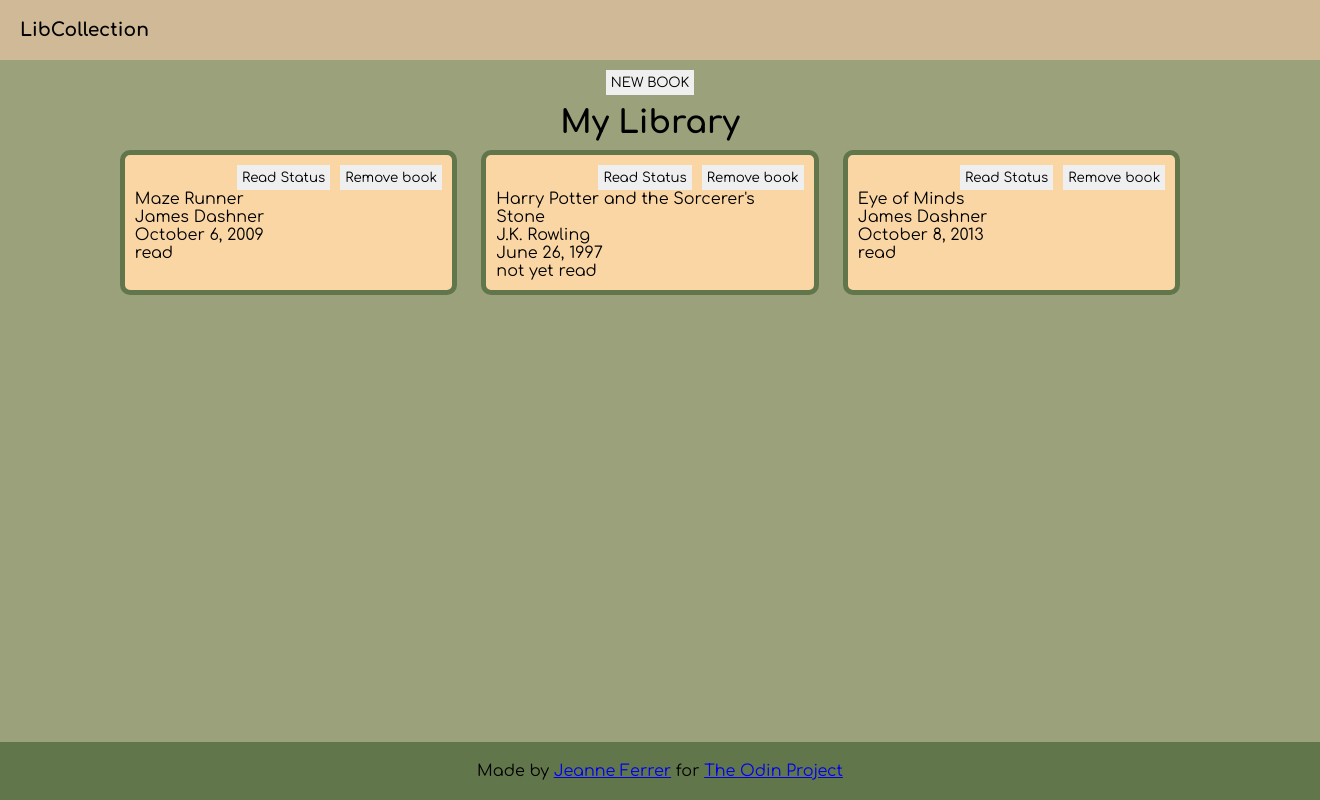
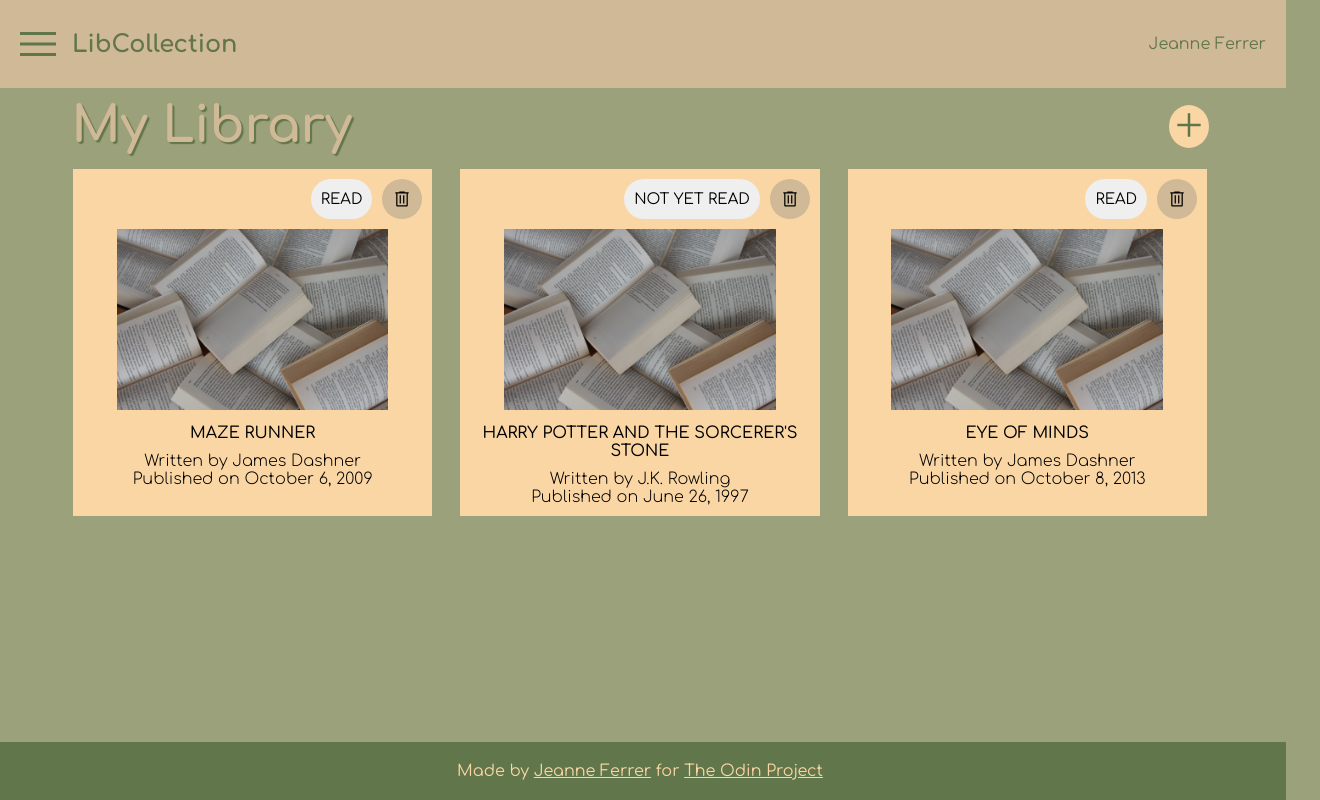
Before and after one commit to adiferrer/odin-library, a plain HTML site: page index.html in a window 1280 px wide. Shown: the whole page, 1320 px wide, since content can reach past the window. Drawn offline with Linux system fonts and the light colour scheme.

Commit message:
Fix body layout
Added icons and placeholder image.

```diff
--- a/index.html
+++ b/index.html
@@ -10,23 +10,39 @@
 <body>
     <div id="container">
         <div id="header">
-            <h3>LibCollection</h3>
+            <div>
+                <img src="icons/menu-icon.svg" alt="menu icon" id="menu-icon" class="header-icon"/>
+                <h2>LibCollection</h2>
+            </div>
+            <div>
+                <img src="" alt=""/>
+                <div>
+                    <img src="" alt=""/>
+                </div>
+                <p>Jeanne Ferrer</p>
+            </div>
         </div>
         <div id="main-content">
-            <button id="open-book-form" onclick="openForm()">NEW BOOK</button>
+            <div>
+                <h1>My Library</h1>
+                <button id="open-book-form" onclick="openForm()"><img src="icons/add-icon.svg" alt="add icon" id="add-icon" class="body-icon"/></button>
                 <!-- Pop-up Form -->
                 <div id="form-popup">
                     <form action="" id="form-container" method="post">
                         <h1>Add a new book!!!</h1>
 
+                        <div>
                             <label for="title">Title</label>
                             <input type="text" name="title" id="title" required/>
-
+                        </div>
+                        <div>
                             <label for="author">Author</label>
                             <input type="text" name="author" id="author" required/>
-
+                        </div>
+                        <div>
                             <label for="datePublished">Date Published</label>
                             <input type="date" name="datePublished" id="datePublished" required/>
+                        </div>
 
                         <fieldset>
                             <legend>Have you read this book?</legend>
@@ -43,7 +59,7 @@
                         <button type="button" class="btn" onclick="closeForm()">Close</button>
                     </form>
                 </div>
-            <h1>My Library</h1>
+            </div>
             <div id="library"></div>
         </div>
         <div id="footer">
--- a/script.js
+++ b/script.js
@@ -2,18 +2,21 @@ datePublished.max = new Date().toLocaleDateString('en-ca');
 const libraryDisplay = document.getElementById('library');
 let myLibrary = [ // array of book objects
     {
+        imgSrc: "",
         title: 'Maze Runner',
         author: 'James Dashner',
         datePublished: 'October 6, 2009',
         isRead: true
     },
     {
+        imgSrc: "",
         title: 'Harry Potter and the Sorcerer\'s Stone',
         author: 'J.K. Rowling',
         datePublished: 'June 26, 1997',
         isRead: false
     },
     {
+        imgSrc: "",
         title: 'Eye of Minds',
         author: 'James Dashner',
         datePublished: 'October 8, 2013',
@@ -22,13 +25,13 @@ let myLibrary = [ // array of book objects
 ];
 
 function Book(title, author, datePublished, isRead) {
+    this.imgSrc = "";
     this.title = title;
     this.author = author;
 
     const date = new Date(datePublished).toDateString().split(' '); // converts date to words
     this.datePublished = `${date[1]} ${date[2]}, ${date[3]} `;
     this.isRead = isRead;
-    this.imgSrc = "";
 
     this.info = function() {
         return `${title} by ${author}, published ${datePublished}, ${isRead ? "read" : "not yet read"}`;
@@ -36,7 +39,7 @@ function Book(title, author, datePublished, isRead) {
 }
 
 function openForm() { // shows form
-    document.getElementById("form-popup").style.display = "block";
+    document.getElementById("form-popup").style.display = "flex";
     document.getElementById("open-book-form").disabled = true;
 }
 
@@ -65,36 +68,43 @@ function displayBook(book) {
     for(let b = 1; b <= 2; b++) {
         const button = document.createElement('button');
         button.setAttribute("type", "button");
-        let btnText;
+        let btnContent;
 
         if (b === 1) {
             button.className = 'read-status';
-            btnText = document.createTextNode('Read Status');
+            btnContent = document.createTextNode(`${book['isRead'] ? "read" : "not yet read"}`);
         } else if (b === 2) {
             button.className = 'remove-btn';
-            btnText = document.createTextNode('Remove book');
+            btnContent = document.createElement('img');
+            btnContent.setAttribute('src', 'icons/trash-icon.svg');
         }
 
-        button.appendChild(btnText);
+        button.appendChild(btnContent);
         actionBtns.appendChild(button);
     }
     card.appendChild(actionBtns);
 
     // displays book and its information in website
     for (const property in book) {
-        const textDiv = document.createElement('div');
-        let text;
+        const bookDiv = document.createElement('div');
+        let content;
 
-        if (property === 'title' || property === 'author' || property === 'datePublished') {
-            text = document.createTextNode(book[property]);
-        } else if (property === 'isRead') {
-            text = document.createTextNode(`${book[property] ? "read" : "not yet read"}`);
+        if (property === 'title') {
+            content = document.createTextNode(book[property]);
+        } else if (property === 'author') {
+            content = document.createTextNode('Written by ' + book[property]);
+        } else if (property === 'datePublished') {
+            content = document.createTextNode('Published on ' + book[property]);
+        } else if (property === 'imgSrc') {
+            content = document.createElement('img');
+            content.setAttribute('src', 'images/book-placeholder.jpeg');
         } else {
             continue;
         }
 
-        textDiv.appendChild(text);
-        card.appendChild(textDiv);
+        bookDiv.appendChild(content);
+        bookDiv.className = property;
+        card.appendChild(bookDiv);
     }
 
     libraryDisplay.appendChild(card);
--- a/style.css
+++ b/style.css
@@ -5,6 +5,7 @@
     --body-color: rgb(155, 161, 123);
     --book-color: rgb(250, 214, 165);
     --footer-color: rgb(97, 118, 75);
+    --unread-color: rgb(170,26,68);
 }
 
 * {
@@ -17,27 +18,109 @@ body {
     background-color: var(--body-color);
 }
 
+/* Mobile Layout & Sizing */
+#container {
+    width: 100vw;
+    height: 100vh;
+
+    display: flex;
+    flex-direction: column;
+    justify-content: space-between;
+    align-items: center;
+}
+
+#header,
+#footer {
+    width: 97.8vw;
+    padding: 20px;
+}
+
+#main-content {
+    width: 90%;
+
+    display: inherit;
+    flex-direction: inherit;
+    flex: 1;
+    justify-content: center;
+    align-items: center;
+}
+
+#main-content > div:first-child {
+    width: 98.7%;
+
+    display: inherit;
+    justify-content: space-between;
+    align-items: center;
+}
+
+#form-popup {
+    display: none;
+    position: fixed;
+}
+
+#library {
+    flex: 1;
+}
+
 .library-book {
-    width: 150px;
+    width: 100%;
     height: max-content;
     padding: 10px;
-    background-color: var(--book-color);
 
-    border: 5px solid var(--footer-color);
-    border-radius: 10px;
+    display: flex;
+    flex-direction: column;
 }
 
+.library-book > div:first-child {
+    align-self: center;
+}
+
+.action-btns {
+    width: 100%;
+    display: flex;
+    justify-content: end;
+    gap: 10px;
+}
+
+/* Laptop/iPad/Tablet layout & sizing */
 @media only screen and (min-width: 600px) {
+    #header {
+        justify-content: center;
+        position: sticky;
+    }
+
+    #header,
+    #header > div {
+        display: flex;
+        align-items: center;
+    }
+
+    #header > div {
+        flex: 1;
+        gap: 10px;
+    }
+
+    #header > div:nth-child(2) {
+        justify-content: flex-end;
+    }
+
     #main-content {
         padding: 10px;
+        gap: 15px;
+    }
+
+    #main-content > div > h1 {
+        font-size: 50px;
     }
 
     #library {
+        width: 100%;
+
         display: grid;
         grid-template-columns: repeat(3, 1fr);
         grid-auto-rows: max-content;
         justify-items: center;
-        gap: 20px;
+        gap: 10px;
     }
 
     .library-book {
@@ -46,55 +129,42 @@ body {
     }
 }
 
-#container {
-    width: 100vw;
-    height: 100vh;
-
-    display: flex;
-    flex-direction: column;
-}
-
-#header,
-#footer {
-    width: 100%;
-    padding: 20px;
-}
-
+/* Overall Design */
 #header {
+    color: var(--footer-color);
     background-color: var(--header-color);
 }
 
-#main-content {
-    width: 100%;
+.header-icon {
+    filter: invert(43%) sepia(26%) saturate(528%) hue-rotate(47deg) brightness(92%) contrast(87%);
+}
 
-    display: inherit;
-    flex-direction: inherit;
-    flex: 1;
-    justify-content: center;
-    align-items: center;
+#main-content > div > h1 {
+    font-weight: 700;
+    color: var(--header-color);
+    text-shadow: 2px 2px 1px var(--footer-color);
 }
 
 button,
 #open-book-form:disabled,
 input:not([type='radio']) {
     appearance: none;
-    padding: 5px;
     border: none;
+}
+
+#open-book-form {
+    border-radius: 50%;
+    background-color: var(--book-color);
 }
 
 #open-book-form:disabled {
     color: rgba(255, 255, 255, 0.638);
-    background-color: var(--footer-color);
 }
 
-#form-popup {
-    display: none;
-
-    position: fixed;
-    /* top: 0px;
-    right: 0px;
-    bottom: 0px;
-    left: 0px; */
+#add-icon {
+    height: 40px;
+    width: auto;
+    filter: invert(43%) sepia(27%) saturate(512%) hue-rotate(47deg) brightness(92%) contrast(87%);
 }
 
 #form-container {
@@ -106,32 +176,73 @@ input:not([type='radio']) {
     gap: 20px;
 }
 
-#main-content > h1 {
-    padding: 5px;
-    margin: 5px;
+input:not([type='radio']) {
+    height: max-content;
+    padding: 6px;
+    font-size: 15px;
 }
 
-#library {
-    flex: 1;
-}
-
-.library-book > div:first-child {
-    align-self: center;
-}
-
-.action-btns {
-    display: flex;
-    justify-content: end;
-    gap: 10px;
+.library-book {
+    background-color: var(--book-color);
 }
 
 .read-status,
 .remove-btn {
     width: max-content;
-    height: max-content;
+    font-size: 15px;
+    padding: 10px;
+}
+
+.read-status {
+    text-transform: uppercase;
+    border-radius: 20px;
+}
+
+.remove-btn {
+    display: flex;
+    border-radius: 50%;
+    background-color: var(--header-color);
+}
+
+.remove-btn > img {
+    width: 20px;
+    height: auto;
+}
+
+.imgSrc,
+.title,
+.author,
+.datePublished {
+    text-align: center;
+}
+
+.imgSrc {
+    margin: 10px 0px;
+}
+
+.imgSrc > img {
+    width: 80%;
+    height: auto;
+}
+
+.title {
+    text-transform: uppercase;
+    font-weight: 500;
+
+    margin-bottom: 10px;
+}
+
+.author,
+.datePublished {
+    font-weight: 300;
 }
 
 #footer {
     text-align: center;
+    color: var(--book-color);
     background-color: var(--footer-color);
 }
+
+#footer > a {
+    color: var(--book-color);
+}
```
Also changed, not shown: icons/add-icon.svg (added), icons/menu-icon.svg (added), icons/trash-icon.svg (added), images/book-placeholder.jpeg (added), 2 other files. Lines whose indentation alone changed are shown as unchanged.
